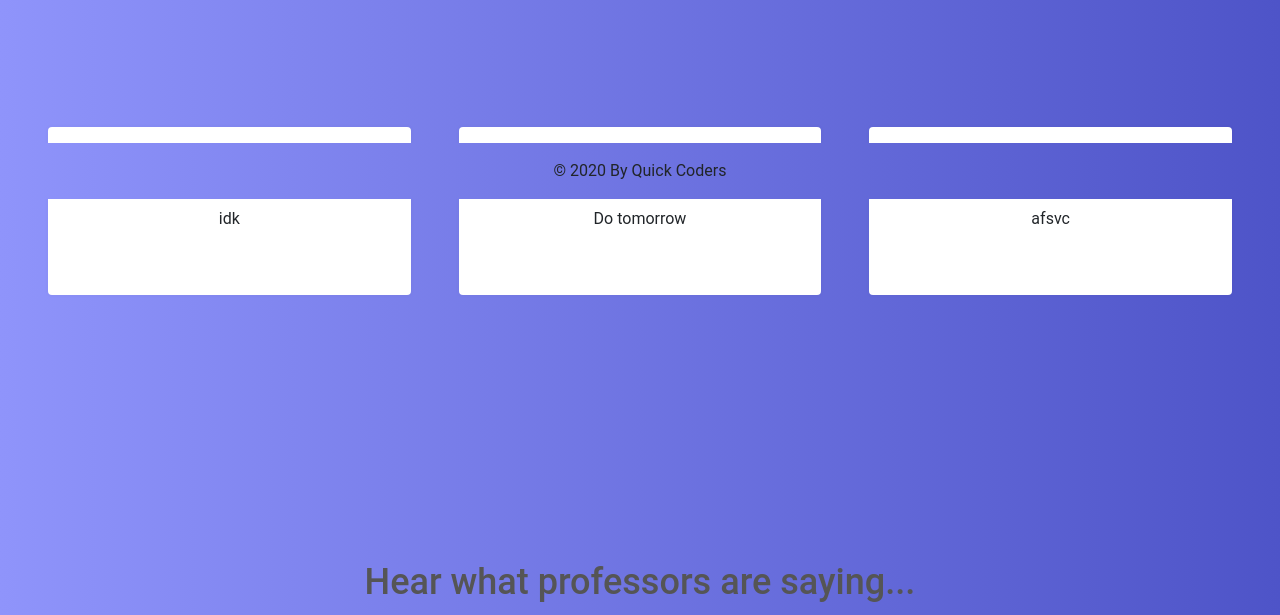
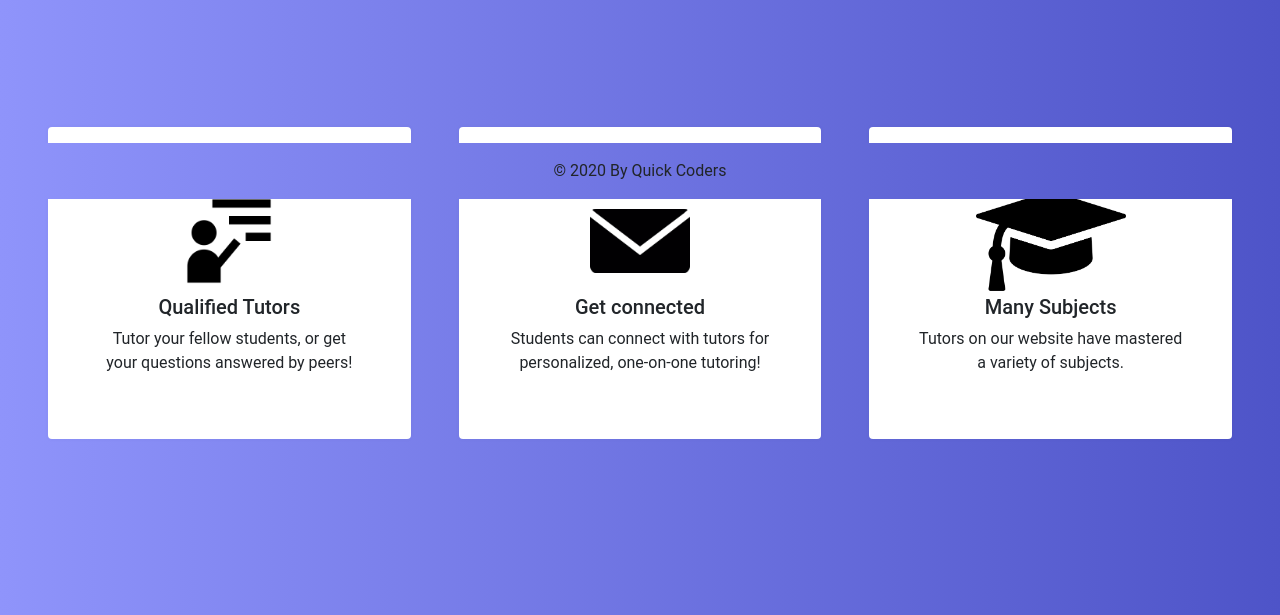
Before and after one commit to HarrisonClark/QuickTutor, a Django app: page / in a window 1280 px wide. Shown: the part 601-1216 px from the top of the page. Run offline with Django 3.2, Linux system fonts and the light colour scheme; some libraries are stand-ins or nearby versions.

Commit message:
Add advertisement.

```diff
--- a/study/static/main.css
+++ b/study/static/main.css
@@ -183,6 +183,10 @@ blockquote {
 .highlights .content {
   background: #ffffff;
   box-shadow: 0px 0px 4px 1px rgba(0, 0, 0, 0.025); }
+.highlights .content .icon {
+  max-width:100%;
+  height:auto;
+}
 
 /* Testimonials */
 .testimonials {
@@ -339,21 +343,6 @@ blockquote {
   .testimonials .content .credit strong {
     color: #ce1b28; }
 
-/* Icon */
-.icon {
-  text-decoration: none;
-  border-bottom: none;
-  position: relative; }
-  .icon:before {
-    -moz-osx-font-smoothing: grayscale;
-    -webkit-font-smoothing: antialiased;
-    font-family: FontAwesome;
-    font-style: normal;
-    font-weight: normal;
-    text-transform: none !important; }
-  .icon > .label {
-    display: none; }
-
 /* Wrapper */
 .wrapper {
   padding: 8rem 0 6rem 0 ;
@@ -378,7 +367,6 @@ blockquote {
   -webkit-justify-content: center;
   -ms-justify-content: center;
   justify-content: center;
-  background-image: url("../../images/banner.jpg");
   background-position: center;
   background-repeat: no-repeat;
   background-size: cover;
--- a/study/templates/study/home.html
+++ b/study/templates/study/home.html
@@ -9,7 +9,7 @@
       <div class="inner">
         <h1>Welcome to Quick Tutor</h1>
       </div>
-      <video autoplay loop muted playsinline src="static/banner.mp4"></video>
+      <video autoplay loop muted playsinline src="static/images/banner.mp4"></video>
     </section>
     <!--
     <header class="masthead text-white text-center">
@@ -26,28 +26,34 @@
         <section>
           <div class="content">
             <header>
-              <a href="#" class="icon fa-vcard-o"><span class="label">Icon</span></a>
-              <h3>Header1</h3>
+              <div class="icon">
+                <img src="static/images/icon1.png" width="100" height="100" alt="">
+              </div>
+              <h3>Qualified Tutors</h3>
             </header>
-            <p>idk</p>
+            <p>Tutor your fellow students, or get your questions answered by peers!</p>
           </div>
         </section>
         <section>
           <div class="content">
             <header>
-              <a href="#" class="icon fa-files-o"><span class="label">Icon</span></a>
-              <h3>Header2</h3>
+              <div class="icon">
+                <img src="static/images/icon2.png" width="100" height="100" alt="">
+              </div>
+              <h3>Get connected</h3>
             </header>
-            <p>Do tomorrow</p>
+            <p>Students can connect with tutors for personalized, one-on-one tutoring!</p>
           </div>
         </section>
         <section>
           <div class="content">
             <header>
-              <a href="#" class="icon fa-floppy-o"><span class="label">Icon</span></a>
-              <h3>Header3</h3>
+              <div class="icon">
+                <img src="static/images/icon3.png" width="150" height="100" alt="">
+              </div>
+              <h3>Many Subjects</h3>
             </header>
-            <p>afsvc</p>
+            <p>Tutors on our website have mastered a variety of subjects.</p>
           </div>
         </section>
       </div>
```
Also changed, not shown: study/static/images/icon1.png (added), study/static/images/icon2.png (added), study/static/images/icon3.png (added), 2 other files.
